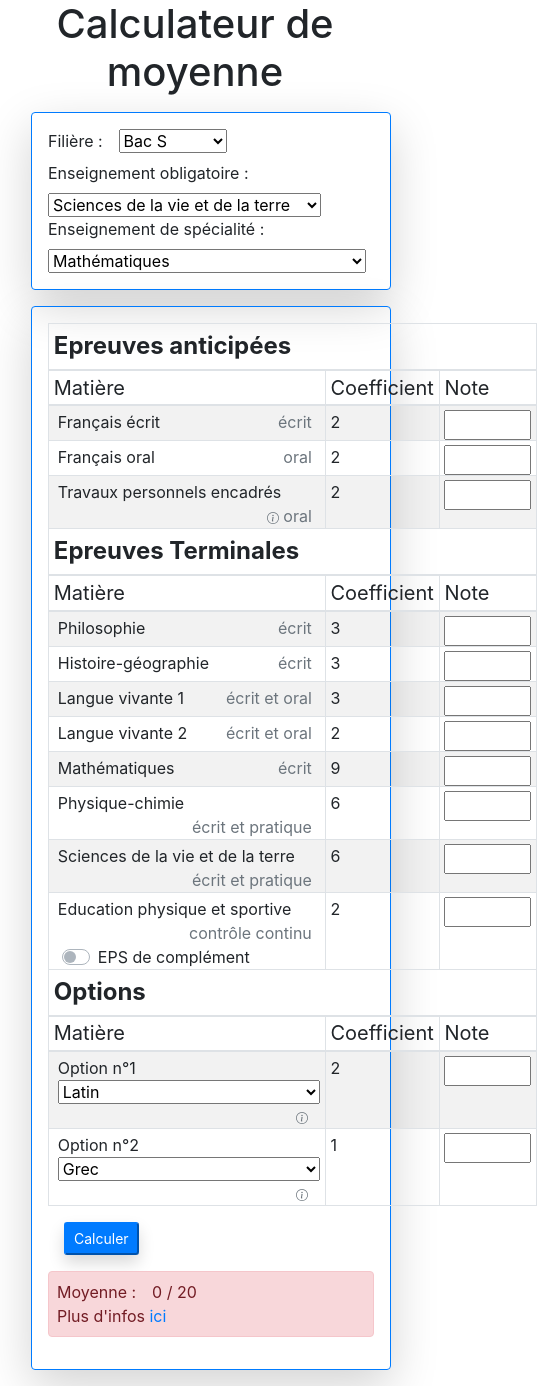
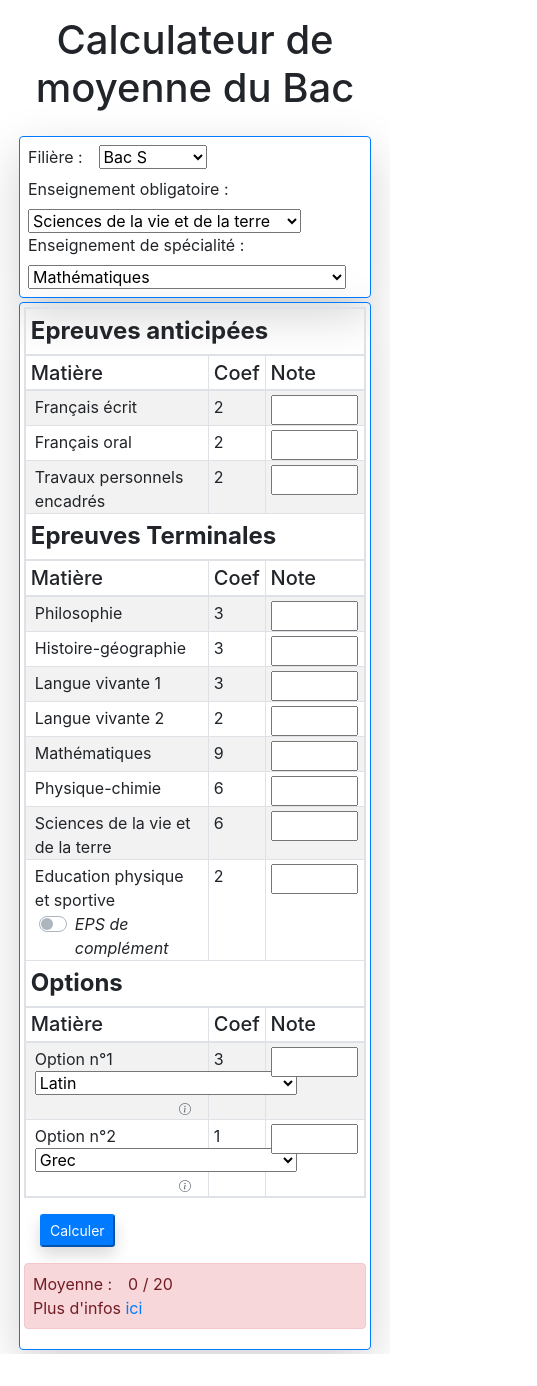
Before and after one commit to geoffroyp2/Calculateur-de-moyenne, a React (Create React App) app: page / in a window 390 px wide. Shown: the whole page, 537 px wide, since content can reach past the window. After the commit the page ends 1354 px from the top, so only its background shows below. Built offline with nearby package versions, Linux system fonts and the light colour scheme.

Commit message:
Do stuff

```diff
--- a/src/Calculateur.js
+++ b/src/Calculateur.js
@@ -61,11 +61,16 @@ const Calculateur = () => {
         changeEPS(false);
     }, [filieres]);
 
-    const calculateMoyenne = () => {
+    const calculateMoyenne = useCallback(() => {
         const moyenne = (
             filiere.mat.reduce((acc, mat) => {
                 if (mat.bonus) { // Pour les matières bonus (TPE & Options)
-                    return (notes[mat.id] || 0) <= 10 ? acc : acc + mat.coef * (notes[mat.id] - 10); //Seulement les notes au-dessus de 10
+                    let coef = mat.coef;
+                    if (mat.id === "OPT1" && (option1 === "Latin" || option1 === "Grec")) { // si Latin ou Grec le coef est de 3.
+                        coef += 1;
+                    }
+
+                    return (notes[mat.id] || 0) <= 10 ? acc : acc + coef * (notes[mat.id] - 10); //Seulement les notes au-dessus de 10
                 } else {
                     return mat.obl && (obligatoire !== mat.id) ? //ne compter que la matière obligatoire choisie
                         acc :
@@ -81,7 +86,7 @@ const Calculateur = () => {
         ).toFixed(2);
 
         changeAvg(moyenne);
-    };
+    }, [filiere.mat, notes, obligatoire, option1, specialite]);
 
     const onChangeObligatoire = useCallback((evt) => {
         changeObligatoire(Object.entries(matieres).find(i => i[1] === evt.target.value)[0]); //Il y a surement plus simple ;D
@@ -115,19 +120,20 @@ const Calculateur = () => {
 
                 changeOption2(value);
             }
+            calculateMoyenne();
         }
-    }, [option1, option2]);
+    }, [option1, option2, calculateMoyenne]);
 
     const onSubmit = useCallback((e) => {
         e.preventDefault();
 
         calculateMoyenne();
-    }, [notes, filiere.mat, specialite]);
+    }, [calculateMoyenne]);
 
     return (
         <div className="container">
-            <h1 className="text-center">Calculateur de moyenne</h1>
-            <div className="container border border-primary rounded shadow-lg p-3 m-3">
+            <h1 className="text-center pt-3 pb-3">Calculateur de moyenne du Bac</h1>
+            <div className="border border-primary rounded shadow-lg p-md-3 p-2 m-1 m-md-3">
                 <div> {/* Je sépare le label du select custom pour pouvoir gérer la mise en page*/}
                     <label className="pr-3">Filière :</label>
                     <Select
@@ -162,10 +168,10 @@ const Calculateur = () => {
                 }
             </div>
 
-            <div className="container border border-primary rounded shadow-lg p-3 m-3">
+            <div className="border border-primary rounded shadow-lg p-md-3 p-1 m-1 m-md-3">
                 <form onSubmit={onSubmit}>
-                    <Table className="table-bordered table-striped" size={`sm`}>
-                        {[...Array(3)].map((elem, idx) =>
+                    <Table className="table-bordered table-striped table-responsive table-responsive-xs" size={`sm`}>
+                        {[...Array(3)].map((_, idx) =>
                             <React.Fragment key={`tableau${idx}`}>
                                 <thead>
                                     <tr>
@@ -174,9 +180,12 @@ const Calculateur = () => {
                                         </th>
                                     </tr>
                                     <tr>
-                                        <th className="h5 font-weight-normal">Matière</th>
-                                        <th className="h5 font-weight-normal">Coefficient</th>
-                                        <th className="h5 font-weight-normal">Note</th>
+                                        <th className="matiere h5 font-weight-normal-plus">Matière</th>
+                                        <th className="coefficient h5 font-weight-normal-plus">
+                                            <span className="d-none d-sm-block">Coefficient</span>
+                                            <span className="d-block d-sm-none">Coef</span>
+                                        </th>
+                                        <th className="note h5 font-weight-normal-plus">Note</th>
                                     </tr>
                                 </thead>
                                 <tbody>
@@ -186,7 +195,7 @@ const Calculateur = () => {
                                         if (coef !== 0 && (!mat.obl || (mat.obl && obligatoire === mat.id))) {
                                             return (
                                                 <tr key={mat.id}>
-                                                    <td className="pb-0 pt-1">
+                                                    <td className="matiere pb-0 pt-1">
                                                         {filiere.nom === "Bac STL" && mat.spe ? //Petit cas relou
                                                             <span className="float-left pl-1 pr-1">{"Chimie, biochimie, sciences du vivant et " + matieres[mat.id]}</span>
                                                             :
@@ -194,22 +203,24 @@ const Calculateur = () => {
                                                         }
                                                         {idx < 2 ?
                                                             <span className="float-right text-muted pl-1 pr-2">
+                                                                <span className="d-none d-sm-block">
                                                                     {mat.info ?
                                                                         <OverlayTrigger
                                                                             placement={`left`}
                                                                             overlay={<Tooltip id={`${mat.id}info`}>{info[mat.info]}</Tooltip>}
                                                                         >
-                                                                        <BsInfoCircle className={`pr-1`} />
+                                                                            <BsInfoCircle className="pr-1" />
                                                                         </OverlayTrigger>
                                                                         : null
                                                                     }
                                                                     {mat.type}
                                                                 </span>
+                                                            </span>
                                                             :
                                                             <span className="pl-1">
                                                                 <Select
                                                                     className="options"
-                                                                    onChange={onChangeOption(+mat.id[3])}
+                                                                    onChange={onChangeOption(parseInt(mat.id[3], 10))}
                                                                     value={mat.id[3] === '1' ? option1 : option2}
                                                                     values={filiere.OPT}
                                                                 />
@@ -229,6 +240,7 @@ const Calculateur = () => {
                                                         {mat.id === 'EPS' ?
                                                             <div className="pt-2 pl-2"><p />
                                                                 <Form.Check
+                                                                    className="eps-section"
                                                                     type="switch"
                                                                     id="EPS-switch"
                                                                     label="EPS de complément"
@@ -239,10 +251,10 @@ const Calculateur = () => {
                                                             null
                                                         }
                                                     </td>
-                                                    <td className="pb-0 pt-1">
-                                                        {coef}
+                                                    <td className="coefficient pb-0 pt-1">
+                                                        {mat.id === "OPT1" && (option1 === "Latin" || option1 === "Grec") ? coef + 1 : coef}
                                                     </td>
-                                                    <td className="pb-0 pt-1">
+                                                    <td className="note pb-0 pt-1">
                                                         <input type="number" min="0" max="20" onChange={(e) => {
                                                             changeNotes({ ...notes, [mat.id]: e.target.value });
                                                             calculateMoyenne();
--- a/src/index.css
+++ b/src/index.css
@@ -11,3 +11,25 @@ code {
   font-family: source-code-pro, Menlo, Monaco, Consolas, 'Courier New',
     monospace;
 }
+
+.font-weight-normal-plus {
+  font-weight: 500!important;
+}
+
+.eps-section {
+  padding-top: 5px;
+}
+
+.eps-section label {
+  font-style: italic;
+}
+
+@media (max-width: 576px) {
+  .matiere {
+    max-width: 180px;
+  }
+}
+
+.coefficient {
+  width: 10%;
+}
```
Also changed, not shown: package.json (+6 -2 lines), 1 other file (tests, documents, lock files or other folders). Lines whose indentation alone changed are shown as unchanged.
